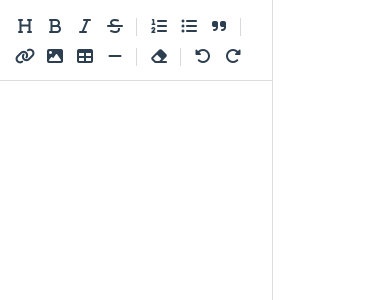
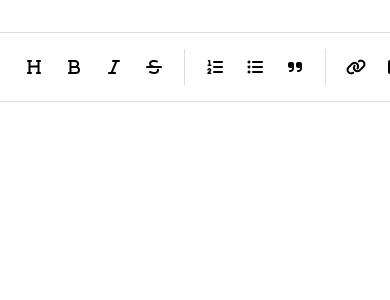
Before and after one commit to mdslides/app, a Vue app: page / in a window 390 px wide. Shown: the top 300 px of the page. Built offline with nearby package versions, Linux system fonts and the light colour scheme.

Commit message:
Update preview layout

```diff
--- a/src/App.vue
+++ b/src/App.vue
@@ -18,6 +18,7 @@ export default defineComponent({
 @import '~@fortawesome/fontawesome-free/css/fontawesome.css';
 @import '~@fortawesome/fontawesome-free/css/solid.css';
 @import '~codemirror/lib/codemirror.css';
+@import 'styles/theme';
 @import 'styles/codeMirror';
 
 * {
--- a/src/components/MarkdownEditor.vue
+++ b/src/components/MarkdownEditor.vue
@@ -647,42 +647,46 @@ export default defineComponent({
 
   &__toolbar {
     position: relative;
-    padding: 10px;
-    border-bottom: 1px solid #ddd;
+    display: flex;
+    gap: 4px;
+    padding: 16px;
+    border-bottom: 1px solid var(--color-border);
+    overflow-x: auto;
     user-select: none;
 
     a {
-      display: inline-block;
-      margin: 0;
-      width: 30px;
-      height: 30px;
+      display: block;
+      padding: 2px;
+      min-width: 36px;
+      height: 36px;
       border: 1px solid transparent;
-      border-radius: 2px;
+      border-radius: 50%;
       text-align: center;
-      text-decoration: none !important;
-      color: #2c3e50 !important;
+      text-decoration: none;
+      color: var(--color-text);
+      transition: border 0.1s;
       cursor: pointer;
-
-      &.active,
-      &:hover {
-        border-color: #95a5a6;
-        background: #fcfcfc;
-      }
 
       &::before {
         line-height: 30px;
+      }
+
+      &.active {
+        border-color: var(--color-text);
+      }
+
+      &:hover {
+        border-color: var(--color-border);
       }
     }
 
     i {
       &.separator {
         display: inline-block;
-        width: 0;
-        border-left: 1px solid #d9d9d9;
-        border-right: 1px solid #fff;
+        margin: 0 8px;
+        width: 1px;
+        background-color: var(--color-border);
         color: transparent;
-        text-indent: -10px;
-        margin: 0 6px;
 
         &:last-child {
           display: none;
--- a/src/components/SlidesPreview.vue
+++ b/src/components/SlidesPreview.vue
@@ -87,15 +87,29 @@ export default defineComponent({
 
   &__display {
     padding: 16px;
+    overflow: auto;
 
     img {
       display: block;
-      max-width: 100%;
+      width: 100%;
 
       & + img {
         margin-top: 16px;
       }
     }
+
+    @media (max-width: 768px) {
+      display: flex;
+
+      img {
+        max-width: 70%;
+
+        & + img {
+          margin-top: 0;
+          margin-left: 16px;
+        }
+      }
+    }
   }
 }
 </style>
--- /dev/null
+++ b/src/styles/theme.scss
@@ -0,0 +1,5 @@
+:root {
+  --color-background: #fff;
+  --color-border: #ddd;
+  --color-text: #000;
+}
--- a/src/views/HomeView.vue
+++ b/src/views/HomeView.vue
@@ -30,6 +30,8 @@ export default defineComponent({
 <style lang="scss" scoped>
 .home-view {
   display: flex;
+  margin: 0 auto;
+  max-width: 1200px;
   height: 100vh;
 
   & > * {
@@ -37,12 +39,29 @@ export default defineComponent({
 
     &:first-child {
       flex-basis: 70%;
-      border-right: 1px solid #ddd;
+      border-right: 1px solid var(--color-border);
     }
 
     &:last-child {
       flex-basis: 30%;
     }
   }
+
+  @media (min-width: 1200px) {
+    border-right: 1px solid var(--color-border);
+    border-left: 1px solid var(--color-border);
+  }
+
+  @media (max-width: 768px) {
+    flex-direction: column-reverse;
+    height: auto;
+
+    & > * {
+      &:first-child {
+        border-top: 1px solid var(--color-border);
+        border-right: none;
+      }
+    }
+  }
 }
 </style>
```
